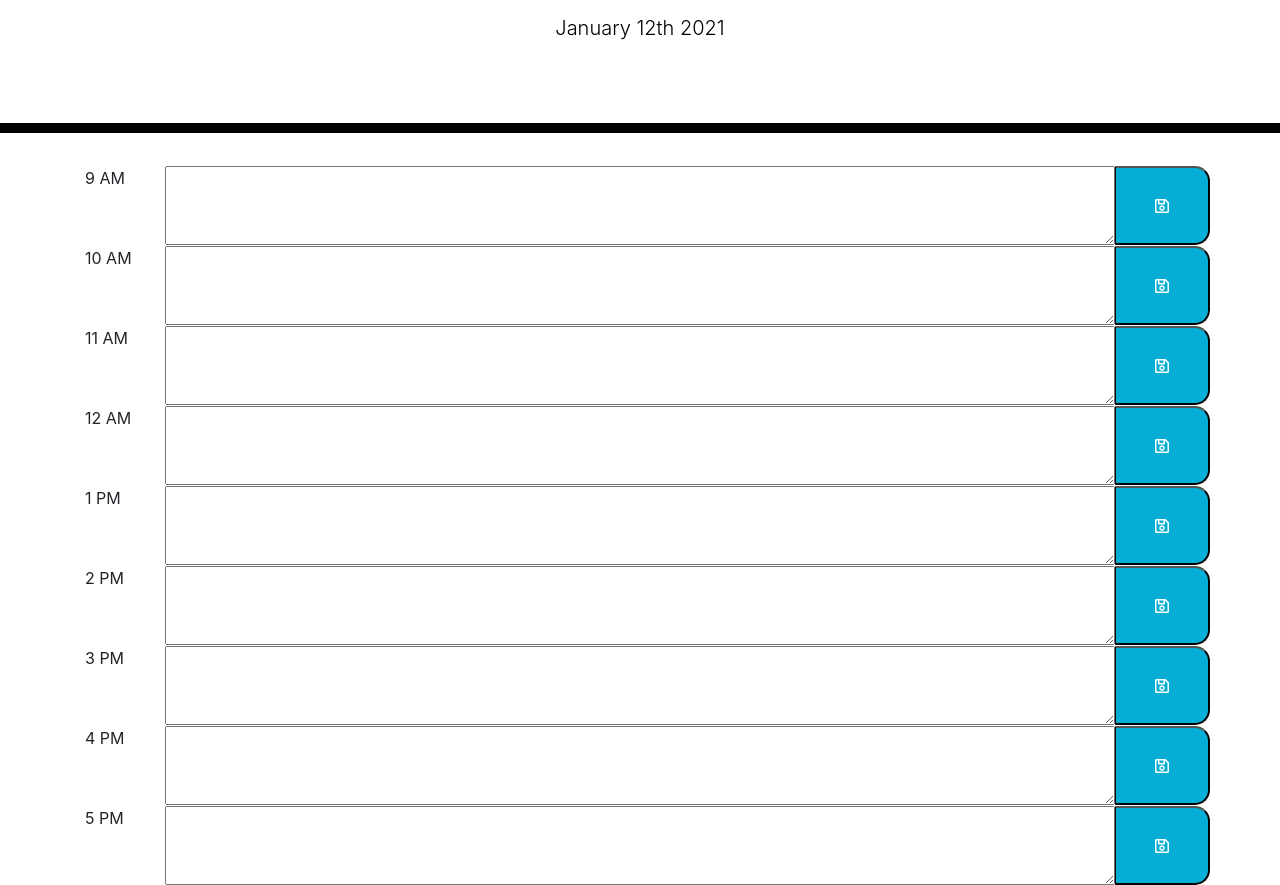
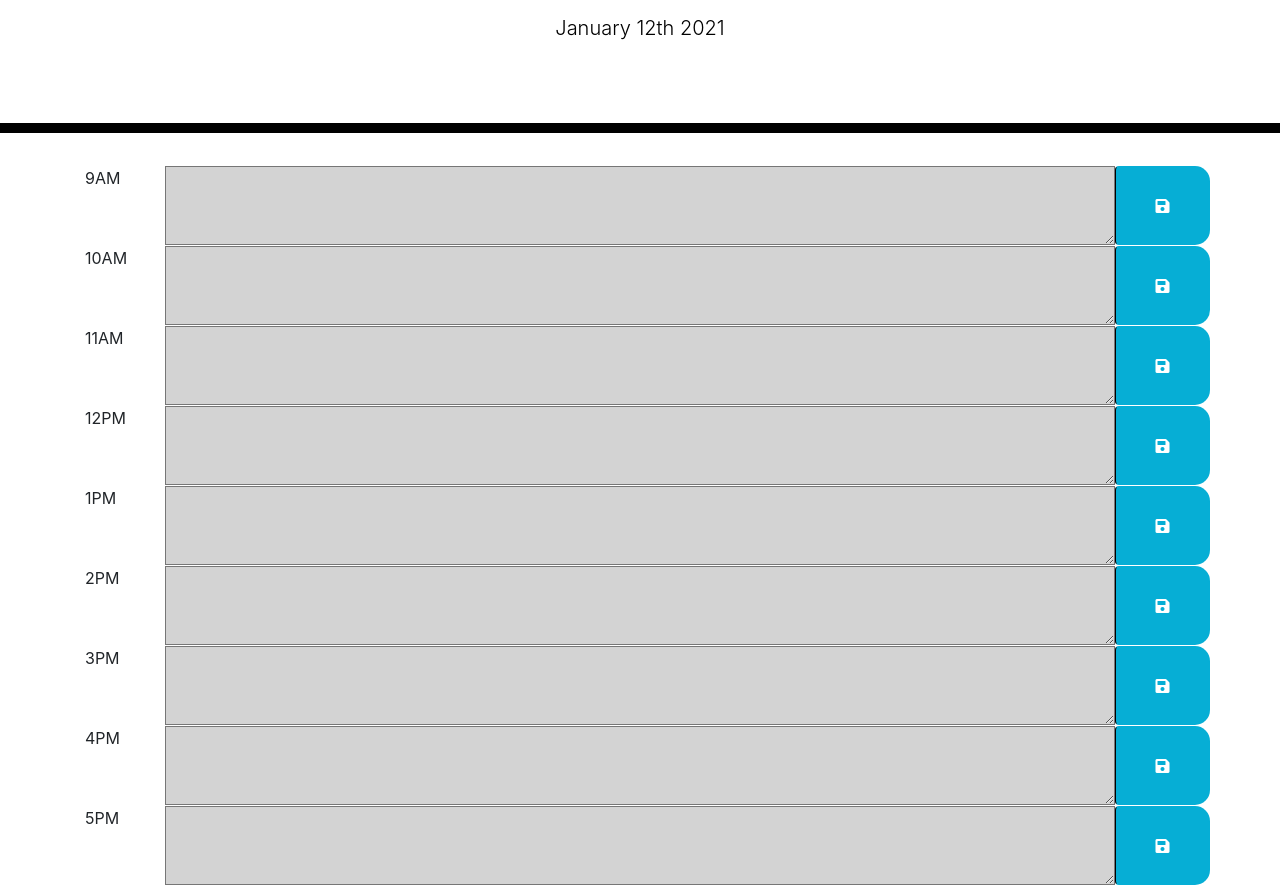
Before and after one commit to Kgroll/day-planner, a plain HTML site: page index.html in a window 1280 px wide. Shown: the part 191-1076 px from the top of the page. Drawn offline with nearby package versions, Linux system fonts and the light colour scheme.

Commit message:
yet again final product

```diff
--- a/index.html
+++ b/index.html
@@ -29,12 +29,73 @@
       <p id="currentDay" class="lead"></p>
       </header>
 
-    <div class="container">
-      <!-- Timeblocks go here -->
+     <div class="container">
 
+      <!--Timeblocks go here -->
+
+      <div id="hour9" class="row time-block">
+        <div class="col-md-1 hour">9AM</div>
+        <textarea class="col-md-10 description">
+        </textarea>
+        <button class="btn saveBtn col-md-1"><i class="fas fa-save"></i></button>
     </div>
 
+      <div id="hour10" class="row time-block">
+        <div class="col-md-1 hour">10AM</div>
+        <textarea class="col-md-10 description">
+        </textarea>
+        <button class="btn saveBtn col-md-1"><i class="fas fa-save"></i></button>
+    </div>
 
+    <div id="hour11" class="row time-block">
+      <div class="col-md-1 hour">11AM</div>
+      <textarea class="col-md-10 description">
+      </textarea>
+      <button class="btn saveBtn col-md-1"><i class="fas fa-save"></i></button>
+  </div>
+
+  <div id="hour12" class="row time-block">
+    <div class="col-md-1 hour">12PM</div>
+    <textarea class="col-md-10 description">
+    </textarea>
+    <button class="btn saveBtn col-md-1"><i class="fas fa-save"></i></button>
+  </div>
+
+  <div id="hour13" class="row time-block">
+    <div class="col-md-1 hour">1PM</div>
+    <textarea class="col-md-10 description">
+    </textarea>
+    <button class="btn saveBtn col-md-1"><i class="fas fa-save"></i></button>
+</div>
+
+  <div id="hour14" class="row time-block">
+  <div class="col-md-1 hour">2PM</div>
+  <textarea class="col-md-10 description">
+  </textarea>
+  <button class="btn saveBtn col-md-1"><i class="fas fa-save"></i></button>
+  </div>
+
+  <div id="hour15" class="row time-block">
+  <div class="col-md-1 hour">3PM</div>
+  <textarea class="col-md-10 description">
+  </textarea>
+  <button class="btn saveBtn col-md-1"><i class="fas fa-save"></i></button>
+</div>
+
+    <div id="hour16" class="row time-block">
+      <div class="col-md-1 hour">4PM</div>
+      <textarea class="col-md-10 description">
+      </textarea>
+      <button class="btn saveBtn col-md-1"><i class="fas fa-save"></i></button>
+  </div>
+
+  <div id="hour17" class="row time-block">
+    <div class="col-md-1 hour">5PM</div>
+    <textarea class="col-md-10 description">
+    </textarea>
+    <button class="btn saveBtn col-md-1"><i class="fas fa-save"></i></button>
+</div>
+</div>
     <script src="https://code.jquery.com/jquery-3.4.1.min.js"></script>
     <script src="https://cdnjs.cloudflare.com/ajax/libs/moment.js/2.24.0/moment.min.js"></script>
     <script src="script.js"></script>
--- a/script.js
+++ b/script.js
@@ -1,107 +1,40 @@
+var button = $(".saveBtn");
+
+//display today's date
 $(function(){
-    var timeBlocks = $(".container");
+
+    var blockHOur = $(".container");
 
     var timeDisplay = moment().format('MMMM Do YYYY');
 
     var timeDiv = $("#currentDay");
     timeDiv.append(timeDisplay);
+   //date end
 
-    var saveButton = document.querySelectorAll("button");
+    //save info
+    $(document).ready(function() {
+        $(".saveBtn").on("click", function() {
 
-    var timeList = [
-        "9 AM",
-        "10 AM",
-        "11 AM",
-        "12 AM",
-        "1 PM",
-        "2 PM",
-        "3 PM",
-        "4 PM",
-        "5 PM"
-    ];
+        var value = $(this).siblings(".description").val();
+        var time = $(this).parent().attr("id");
 
-    var idTime = [
-        "9",
-        "10",
-        "11",
-        "12",
-        "13",
-        "14",
-        "15",
-        "16",
-        "17"
-    ];
-
-    for (var i = 0; i < timeList.length; i++) {
-        var newRow = $("<div class='row time-block'>").attr("id", idTime[i]);
-        var newDiv2 = $("<div class='hour col-1'>")
-        var newDiv = $("<textarea class='col-10'>");
-        var newButt = $("<button type='button' class='saveBtn col-1 far fa-save'>");
-
-        timeBlocks.append(newRow);
-
-        newDiv2.text(timeList[i]);
-        newRow.append(newDiv2);
-
-        newDiv.text();
-        newRow.append(newDiv);
-
-        newButt.text();
-        newRow.append(newButt);
-    }
-
-
-
-
-$("textarea")[0].value = localStorage.getItem("textarea1");
-$("textarea")[1].value = localStorage.getItem("textarea2");
-$("textarea")[2].value = localStorage.getItem("textarea3");
-$("textarea")[3].value = localStorage.getItem("textarea4");
-$("textarea")[4].value = localStorage.getItem("textarea5");
-$("textarea")[5].value = localStorage.getItem("textarea6");
-$("textarea")[6].value = localStorage.getItem("textarea7");
-$("textarea")[7].value = localStorage.getItem("textarea8");
-$("textarea")[8].value = localStorage.getItem("textarea9");
-
-
-$("button").on("click", function(event) {
-    event.preventDefault();
-    var textArea1 = $("textarea")[0].value;
-    var textArea2 = $("textarea")[1].value;
-    var textArea3 = $("textarea")[2].value;
-    var textArea4 = $("textarea")[3].value;
-    var textArea5 = $("textarea")[4].value;
-    var textArea6 = $("textarea")[5].value;
-    var textArea7 = $("textarea")[6].value;
-    var textArea8 = $("textarea")[7].value;
-    var textArea9 = $("textarea")[8].value;
-
-
-    localStorage.setItem("9 am", textArea1);
-    localStorage.setItem("10 am", textArea2);
-    localStorage.setItem("11 am", textArea3);
-    localStorage.setItem("Noon", textArea4);
-    localStorage.setItem("1 pm", textArea5);
-    localStorage.setItem("2 pm", textArea6);
-    localStorage.setItem("3 pm", textArea7);
-    localStorage.setItem("4 pm", textArea8);
-    localStorage.setItem("5 pm", textArea9);
-
-
+  localStorage.setItem(time, value);
 });
-
-var hourUpdater= function() {
-
 
 function hourUpdater() {
     var currentHour = moment().hours();
+
     $(".time-block").each(function() {
-        var blockHour = parseInt($(this).attr("id").split(" ")[0]);
+        var blockHour = parseInt($(this).attr("id").split("hour")[1]);
+
 
         if (blockHour < currentHour) {
+            //$(this).removeClass("future");
+           // $(this).removeClass("present");
             $(this).addClass("past");
         }
         else if (blockHour === currentHour) {
+            //$(this).removeClass("future");
             $(this).removeClass("past");
             $(this).addClass("present");
         }
@@ -111,9 +44,20 @@ function hourUpdater() {
             $(this).addClass("future");
         }
     });
-    var checkTime = setInterval(hourUpdater, 15000);
 }
-}
+  hourUpdater();
+  var interval = setInterval(hourUpdater, 15000);
+
+
+$("#hour9 .description").val(localStorage.getItem("hour9"));
+$("#hour10 .description").val(localStorage.getItem("hour10"));
+$("#hour11 .description").val(localStorage.getItem("hour11"));
+$("#hour12 .description").val(localStorage.getItem("hour12"));
+$("#hour13 .description").val(localStorage.getItem("hour13"));
+$("#hour14 .description").val(localStorage.getItem("hour14"));
+$("#hour15 .description").val(localStorage.getItem("hour15"));
+$("#hour16 .description").val(localStorage.getItem("hour16"));
+$("#hour17 .description").val(localStorage.getItem("hour17"));
 
 
 
@@ -121,9 +65,6 @@ function hourUpdater() {
 
 
 
-//when view time blocks each is color coded to past/present/future
-//click time block can enter an event
-//save to local storage and remains when page refreshed
+})
 
-
-})
+});
--- a/style.css
+++ b/style.css
@@ -37,25 +37,25 @@
     border-top: 1px solid white;;
   }
 
-  .col-1-hour {
+  .col-md-1-hour {
     background-color: #ffffff;
     color: #000000;
     border-top: 1px dashed #000000;
   }
 
-  .past {
+  .past textarea {
     background-color: #d3d3d3;
-    color: white;
+    color: black;
   }
 
-  .present {
+  .present textarea {
     background-color: #ff6961;
-    color: white;
+    color: black;
   }
 
-  .future {
+  .future textarea {
     background-color: #77dd77;
-    color: white;
+    color: black;
   }
 
   .saveBtn {
```
